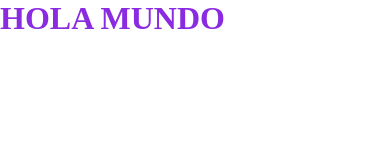
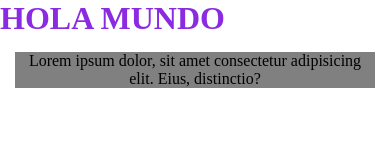
Before and after one commit to cristianrenke/Clase-github, a plain HTML site: page index.html in a window 390 px wide. Drawn offline with Linux system fonts and the light colour scheme.

Commit message:
modifique estilos en css

```diff
--- a/CSS/style.css
+++ b/CSS/style.css
@@ -6,6 +6,18 @@ box-sizing: border-box;
 h1{
 font-family: 'Times New Roman', Times, serif;
 color: blueviolet;
+}
+.clasediv{
+background-color: aqua;
+text-align: center;
+max-width: 550px;
+margin: 15px;
+}
+@media ( max-width: 550px ){
 
+.clasediv{
+
+    background-color: gray;
+}
 
 }
--- a/index.html
+++ b/index.html
@@ -9,5 +9,9 @@
 </head>
 <body>
     <h1>HOLA MUNDO</h1>
+    <div class="clasediv">
+<p>Lorem ipsum dolor, sit amet consectetur adipisicing elit. Eius, distinctio?</p>
+
+    </div>
 </body>
 </html>
```
